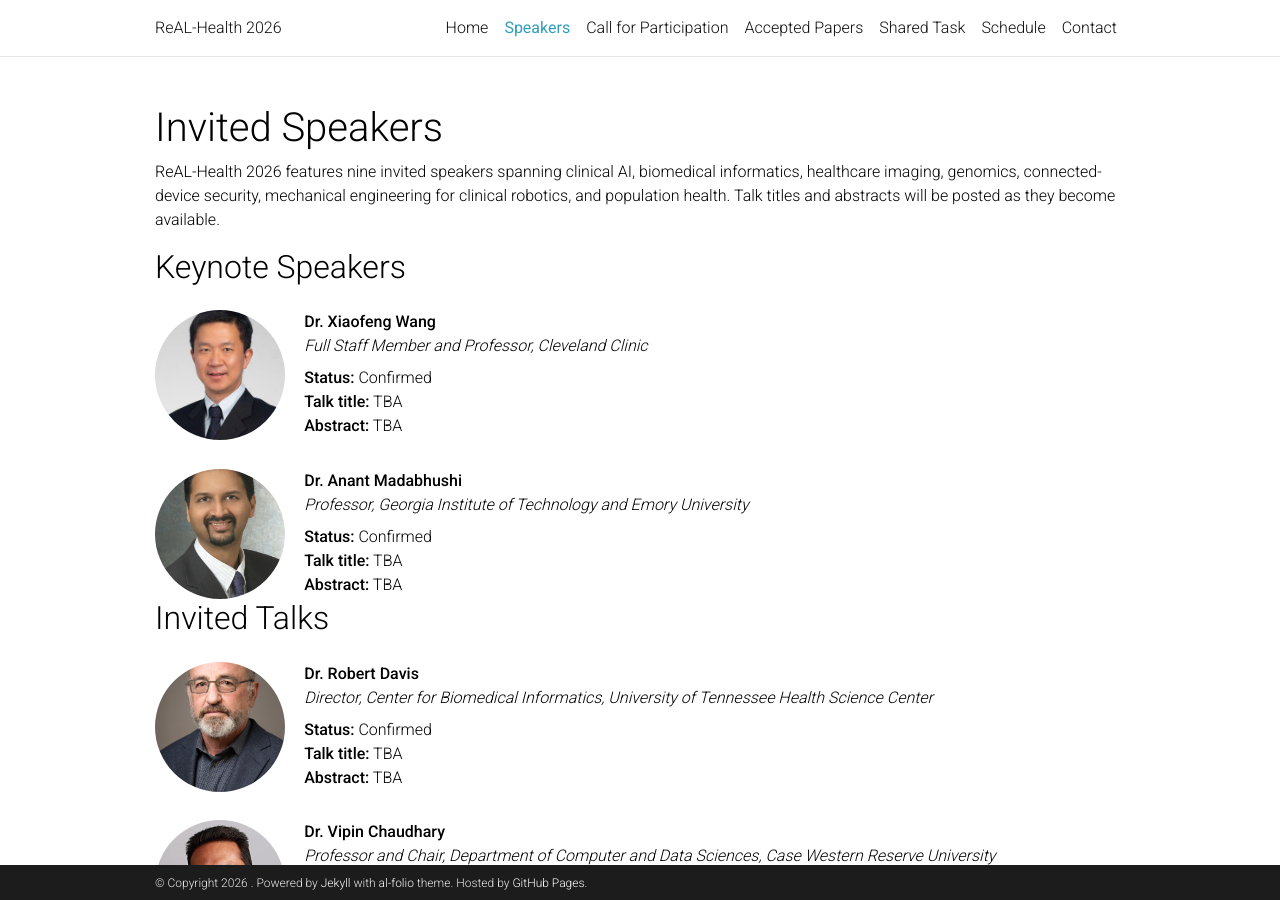
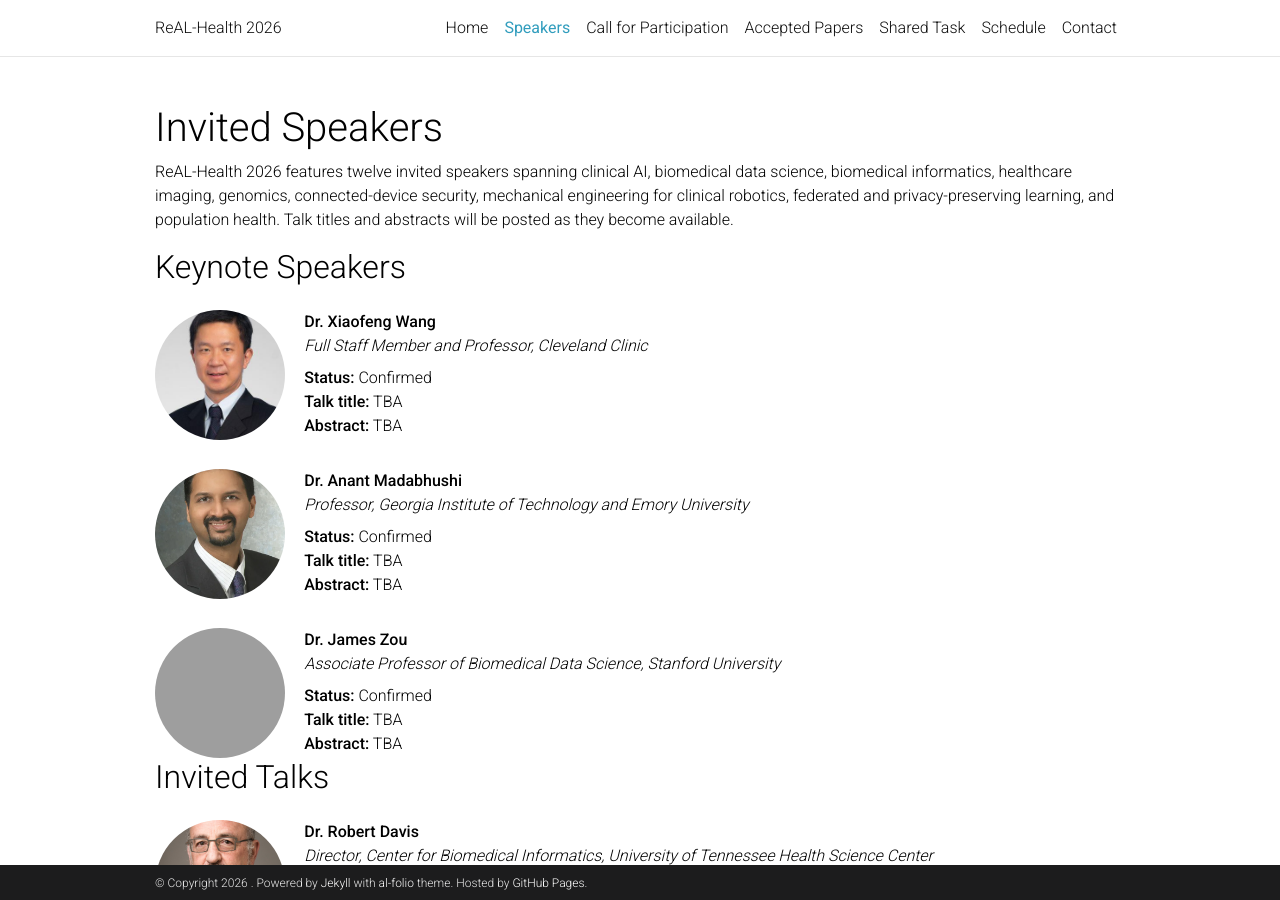
Before and after one commit to real-health-neurips/real-health-neurips.github.io, a Jekyll site: the page built from _pages/speakers.md, in a window 1280 px wide and 900 px high. Built offline with Jekyll 4.4.1, drawn with Linux system fonts in a browser that asks for light colours; comment, search, counter and statistics services are not loaded; a style sheet for code colours, icons or effects is not loaded; some of the changed text lies outside the part shown; grey boxes are pictures that could not be loaded.

Commit message:
Update speakers.md

```diff
--- a/_pages/speakers.md
+++ b/_pages/speakers.md
@@ -8,7 +8,7 @@ nav_order: 2
 
 # Invited Speakers
 
-ReAL-Health 2026 features nine invited speakers spanning clinical AI, biomedical informatics, healthcare imaging, genomics, connected-device security, mechanical engineering for clinical robotics, and population health. Talk titles and abstracts will be posted as they become available.
+ReAL-Health 2026 features twelve invited speakers spanning clinical AI, biomedical data science, biomedical informatics, healthcare imaging, genomics, connected-device security, mechanical engineering for clinical robotics, federated and privacy-preserving learning, and population health. Talk titles and abstracts will be posted as they become available.
 
 ## Keynote Speakers
 
@@ -34,6 +34,19 @@ ReAL-Health 2026 features nine invited speakers spanning clinical AI, biomedical
     <div class="speaker-info" style="text-align: left;">
       <p style="margin: 0;"><strong>Dr. Anant Madabhushi</strong></p>
       <p style="margin: 0 0 0.5rem;"><em>Professor, Georgia Institute of Technology and Emory University</em></p>
+      <p style="margin: 0;"><strong>Status:</strong> Confirmed</p>
+      <p style="margin: 0;"><strong>Talk title:</strong> TBA</p>
+      <p style="margin: 0;"><strong>Abstract:</strong> TBA</p>
+    </div>
+  </div>
+
+  <div class="team-member" style="display: flex; align-items: flex-start; gap: 1.2rem;">
+    <img src="{{ '/assets/img/people/james.jpg' | relative_url }}"
+         alt="James Zou"
+         style="width: 130px; height: 130px; object-fit: cover; border-radius: 50%; flex-shrink: 0;" />
+    <div class="speaker-info" style="text-align: left;">
+      <p style="margin: 0;"><strong>Dr. James Zou</strong></p>
+      <p style="margin: 0 0 0.5rem;"><em>Associate Professor of Biomedical Data Science, Stanford University</em></p>
       <p style="margin: 0;"><strong>Status:</strong> Confirmed</p>
       <p style="margin: 0;"><strong>Talk title:</strong> TBA</p>
       <p style="margin: 0;"><strong>Abstract:</strong> TBA</p>
@@ -137,4 +150,30 @@ ReAL-Health 2026 features nine invited speakers spanning clinical AI, biomedical
     </div>
   </div>
 
+  <div class="team-member" style="display: flex; align-items: flex-start; gap: 1.2rem;">
+    <img src="{{ '/assets/img/people/lei.jpg' | relative_url }}"
+         alt="Lei Xing"
+         style="width: 130px; height: 130px; object-fit: cover; border-radius: 50%; flex-shrink: 0;" />
+    <div class="speaker-info" style="text-align: left;">
+      <p style="margin: 0;"><strong>Dr. Lei Xing</strong></p>
+      <p style="margin: 0 0 0.5rem;"><em>Jacob Haimson and Sarah S. Donaldson Professor of Medical Physics, Director, Medical Physics Division, Department of Radiation Oncology, Stanford University</em></p>
+      <p style="margin: 0;"><strong>Status:</strong> Confirmed</p>
+      <p style="margin: 0;"><strong>Talk title:</strong> TBA</p>
+      <p style="margin: 0;"><strong>Abstract:</strong> TBA</p>
+    </div>
+  </div>
+
+  <div class="team-member" style="display: flex; align-items: flex-start; gap: 1.2rem;">
+    <img src="{{ '/assets/img/people/yanmin.jpg' | relative_url }}"
+         alt="Yanmin Gong"
+         style="width: 130px; height: 130px; object-fit: cover; border-radius: 50%; flex-shrink: 0;" />
+    <div class="speaker-info" style="text-align: left;">
+      <p style="margin: 0;"><strong>Dr. Yanmin Gong</strong></p>
+      <p style="margin: 0 0 0.5rem;"><em>Associate Professor, School of Engineering Medicine, Texas A&amp;M University</em></p>
+      <p style="margin: 0;"><strong>Status:</strong> Confirmed</p>
+      <p style="margin: 0;"><strong>Talk title:</strong> TBA</p>
+      <p style="margin: 0;"><strong>Abstract:</strong> TBA</p>
+    </div>
+  </div>
+
 </div>
```
